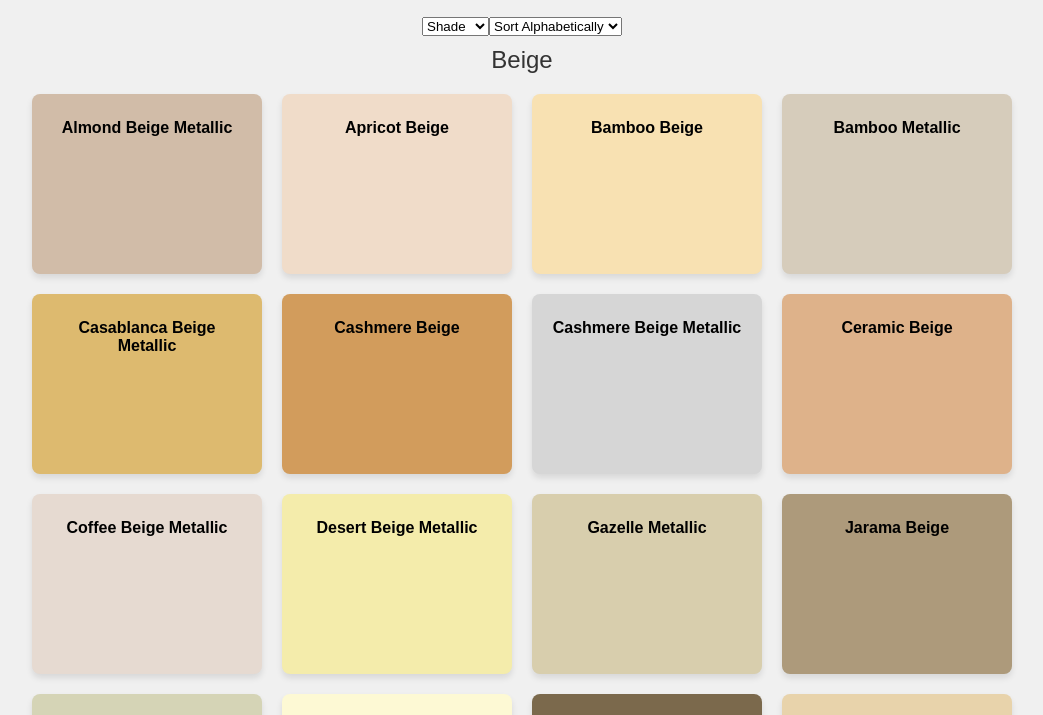
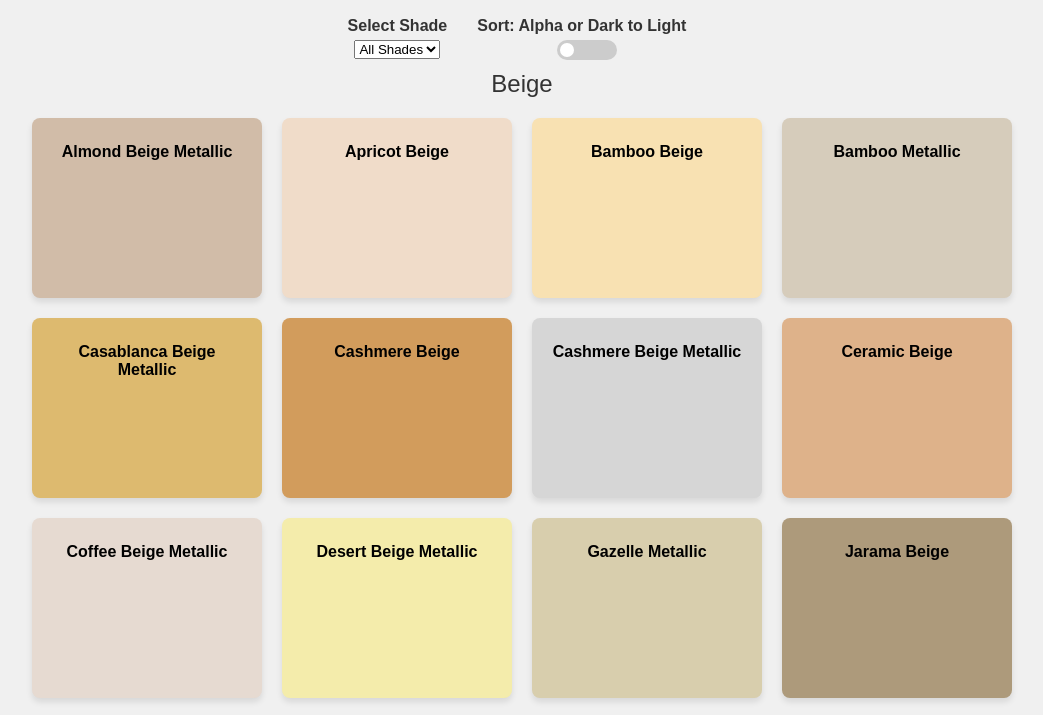
Before and after one commit to DanM100-AirCooled/Colors, a plain HTML site: page index.html in a window 1280 px wide. Shown: the part 73-788 px from the top of the page, without its empty margins (118-1161 px from the left). Drawn offline with Linux system fonts and the light colour scheme.

Commit message:
Add files via upload

```diff
--- a/Sorted_Colors_by_Shade_and_Lightness.csv
+++ b/Sorted_Colors_by_Shade_and_Lightness.csv
@@ -256,6 +256,7 @@ Willow Green,#8CC757,Green,0.560784314
 Turkey Green,#56cfa9,Green,0.574509804
 Emerald( Viper) Green,#4BDB59,Green,0.576470588
 Linden Green,#E0F037,Green,0.578431373
+Sid Green,#51D6AE,Green,0.578431373
 Ascot Green,#51e051,Green,0.598039216
 Green,#5ED58D,Green,0.601960784
 Crystal Green Metallic,#91A499,Green,0.605882353
--- a/index.html
+++ b/index.html
@@ -3,7 +3,7 @@
 <head>
     <meta charset="UTF-8">
     <meta name="viewport" content="width=device-width, initial-scale=1.0">
-    <title>Amazing Porsche Color Viewer</title>
+    <title>Awesome Porsche Colors!</title>
     <style>
         body {
             font-family: Arial, sans-serif;
@@ -20,6 +20,58 @@
         }
         .controls {
             margin: 10px;
+            display: flex;
+            gap: 30px;
+            align-items: center;
+        }
+        .control-group {
+            display: flex;
+            flex-direction: column;
+            align-items: center;
+        }
+        .control-label {
+            margin-bottom: 5px;
+            font-weight: bold;
+            text-align: center;
+        }
+        .switch {
+            display: inline-block;
+            position: relative;
+            width: 60px; /* Reduced size */
+            height: 20px;
+        }
+        .switch input {
+            opacity: 0;
+            width: 0;
+            height: 0;
+        }
+        .slider {
+            position: absolute;
+            cursor: pointer;
+            top: 0;
+            left: 0;
+            right: 0;
+            bottom: 0;
+            background-color: #ccc;
+            transition: 0.4s;
+            border-radius: 20px;
+        }
+        .slider:before {
+            position: absolute;
+            content: "";
+            height: 14px;
+            width: 14px;
+            left: 3px;
+            bottom: 3px;
+            background-color: white;
+            transition: 0.4s;
+            border-radius: 50%;
+        }
+        input:checked + .slider {
+            background-color: #2196F3;
+        }
+        input:checked + .slider:before {
+            transform: translateX(38px); /* Adjusted for reduced switch size */
         }
         .category {
             width: 100%;
@@ -49,6 +101,9 @@
             margin-top: 10px;
             font-weight: bold;
         }
+        .spacer {
+            margin-right: 10px; /* Space between label and switch */
+        }
     </style>
     <script>
         document.addEventListener("DOMContentLoaded", function () {
@@ -66,17 +121,39 @@
                     controls.classList.add("controls");
                     container.prepend(controls);
 
+                    // Shade Dropdown
+                    const dropdownGroup = document.createElement("div");
+                    dropdownGroup.classList.add("control-group");
+                    const dropdownLabel = document.createElement("div");
+                    dropdownLabel.classList.add("control-label");
+                    dropdownLabel.textContent = "Select Shade";
+                    dropdownGroup.appendChild(dropdownLabel);
+
                     const dropdown = document.createElement("select");
                     dropdown.id = "color-category-dropdown";
-                    controls.appendChild(dropdown);
+                    dropdownGroup.appendChild(dropdown);
+                    controls.appendChild(dropdownGroup);
 
-                    const sortSelect = document.createElement("select");
-                    sortSelect.id = "sort-options";
-                    sortSelect.innerHTML = `
-                        <option value="alphabetical">Sort Alphabetically</option>
-                        <option value="lightness">Sort Light to Dark</option>
-                    `;
-                    controls.appendChild(sortSelect);
+                    // Sort Toggle
+                    const switchGroup = document.createElement("div");
+                    switchGroup.classList.add("control-group");
+                    const sortLabel = document.createElement("div");
+                    sortLabel.classList.add("control-label");
+                    sortLabel.innerHTML = "<span class='spacer'>Sort: Alpha or Dark to Light</span>";
+                    switchGroup.appendChild(sortLabel);
+
+                    const sortSwitchContainer = document.createElement("label");
+                    sortSwitchContainer.classList.add("switch");
+                    const sortSwitch = document.createElement("input");
+                    sortSwitch.type = "checkbox";
+                    sortSwitch.id = "sort-switch";
+                    const slider = document.createElement("span");
+                    slider.classList.add("slider");
+
+                    sortSwitchContainer.appendChild(sortSwitch);
+                    sortSwitchContainer.appendChild(slider);
+                    switchGroup.appendChild(sortSwitchContainer);
+                    controls.appendChild(switchGroup);
 
                     let categories = {};
 
@@ -93,7 +170,7 @@
                     // Add dropdown options
                     const allOption = document.createElement("option");
                     allOption.value = "all";
-                    allOption.textContent = "Shade";
+                    allOption.textContent = "All Shades";
                     dropdown.appendChild(allOption);
                     for (const categoryName of Object.keys(categories)) {
                         const option = document.createElement("option");
@@ -103,24 +180,21 @@
                     }
 
                     // Function to sort colors
-                    function sortColors(colors, criteria) {
-                        if (criteria === "alphabetical") {
-                            return colors.sort((a, b) => a.name.localeCompare(b.name));
-                        } else if (criteria === "lightness") {
-                            return colors.sort((a, b) => b.lightness - a.lightness); // Light to dark
-                        }
-                        return colors;
+                    function sortColors(colors, sortLightToDark) {
+                        return sortLightToDark
+                            ? colors.sort((a, b) => a.lightness - b.lightness) // Light to dark
+                            : colors.sort((a, b) => a.name.localeCompare(b.name));
                     }
 
                     // Function to generate HTML for selected category
-                    function displayCategory(selectedCategory, sortOption) {
+                    function displayCategory(selectedCategory, sortLightToDark) {
                         container.querySelectorAll(".category").forEach(category => category.remove());
                         if (selectedCategory === "all") {
                             for (const [categoryName, colors] of Object.entries(categories)) {
-                                addCategoryToContainer(categoryName, sortColors(colors, sortOption));
+                                addCategoryToContainer(categoryName, sortColors(colors, sortLightToDark));
                             }
                         } else if (categories[selectedCategory]) {
-                            addCategoryToContainer(selectedCategory, sortColors(categories[selectedCategory], sortOption));
+                            addCategoryToContainer(selectedCategory, sortColors(categories[selectedCategory], sortLightToDark));
                         }
                     }
 
@@ -156,14 +230,14 @@
                     }
 
                     // Initial display of all categories, default to alphabetical
-                    displayCategory("all", "alphabetical");
+                    displayCategory("all", false);
 
                     // Event listeners for dropdown and sort options
                     dropdown.addEventListener("change", (e) => {
-                        displayCategory(e.target.value, sortSelect.value);
+                        displayCategory(e.target.value, sortSwitch.checked);
                     });
-                    sortSelect.addEventListener("change", (e) => {
-                        displayCategory(dropdown.value, e.target.value);
+                    sortSwitch.addEventListener("change", (e) => {
+                        displayCategory(dropdown.value, e.target.checked);
                     });
                 })
                 .catch(error => console.error("Error loading CSV file:", error));
@@ -171,7 +245,7 @@
     </script>
 </head>
 <body>
-    <h1 style="text-align:center;">Amazing Porsche Colors!</h1>
+    <h1 style="text-align:center;">Awesome Porsche Colors!</h1>
     <div class="container">
         <!-- Controls and Colors will be dynamically loaded here -->
     </div>
```
